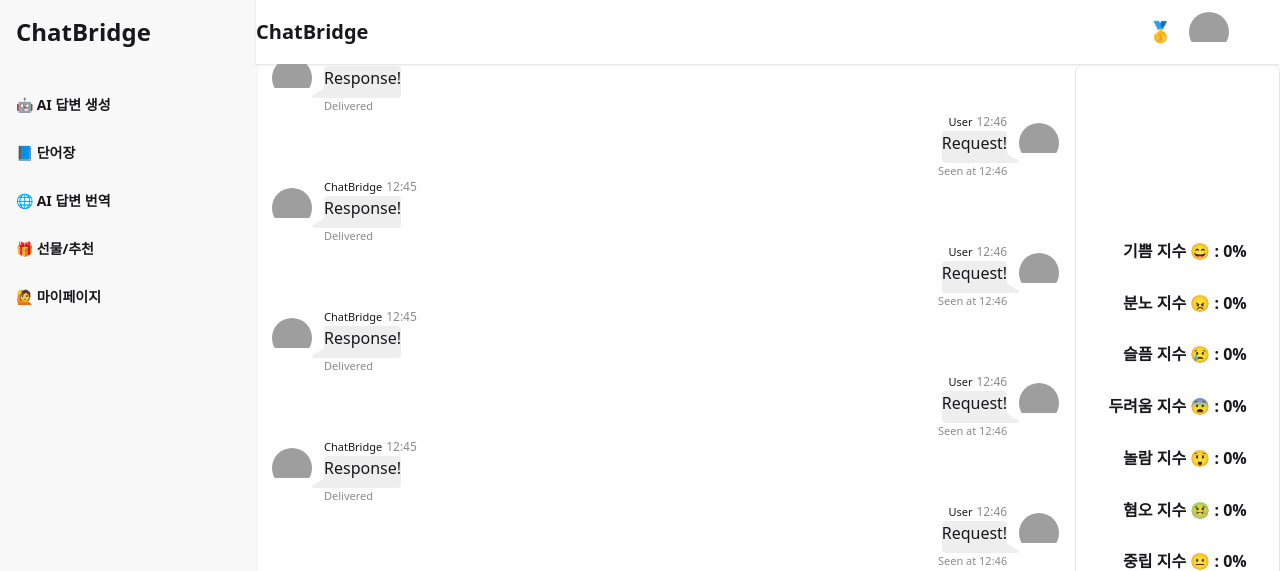
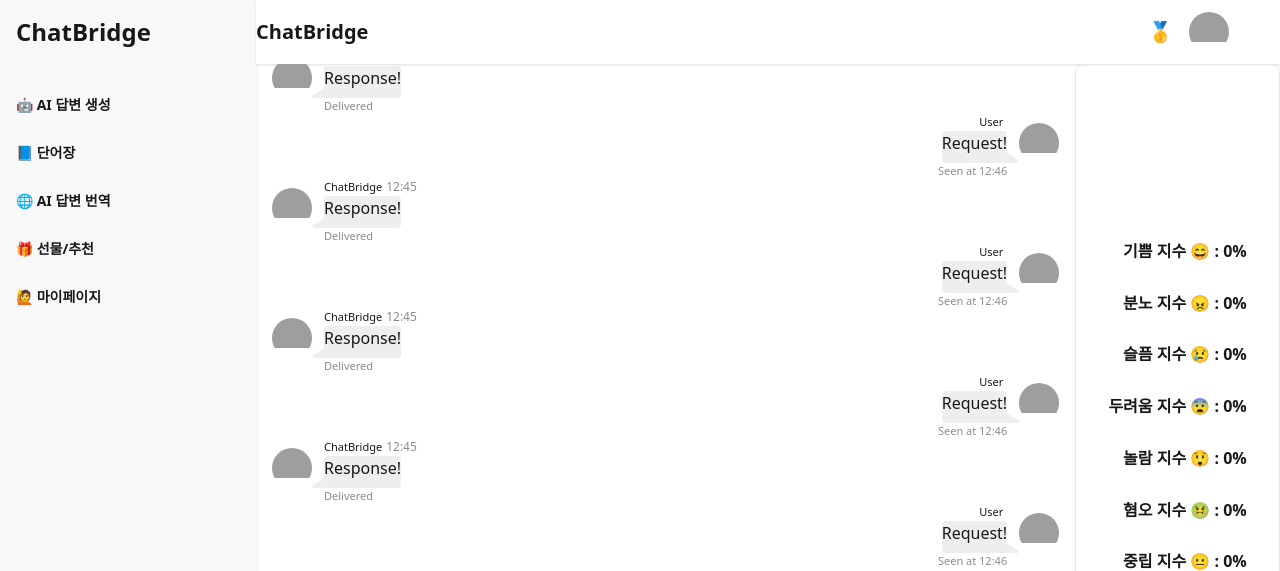
Before and after one commit to junsgi/ChatBridge, a React (Vite) app in the folder front/: page /main in a window 1280 px wide. Shown: the top 571 px of the page. Built offline with nearby package versions, Linux system fonts and the light colour scheme; grey boxes are pictures that could not be loaded.

Commit message:
RequestChat.jsx 업데이트

```diff
--- a/front/src/components/contents/RequestChat.jsx
+++ b/front/src/components/contents/RequestChat.jsx
@@ -1,6 +1,6 @@
 import React from 'react';
 
-const RequestChat = () => {
+const RequestChat = ({create_at}) => {
     return (
         <div className="chat chat-end">
             <div className="chat-image avatar">
@@ -10,7 +10,7 @@
             </div>
             <div className="chat-header">
                 User
-                <time className="text-xs opacity-50">12:46</time>
+                <time className="text-xs opacity-50">{create_at}</time>
             </div>
             <div className="chat-bubble">Request!</div>
             <div className="chat-footer opacity-50">Seen at 12:46</div>
```
